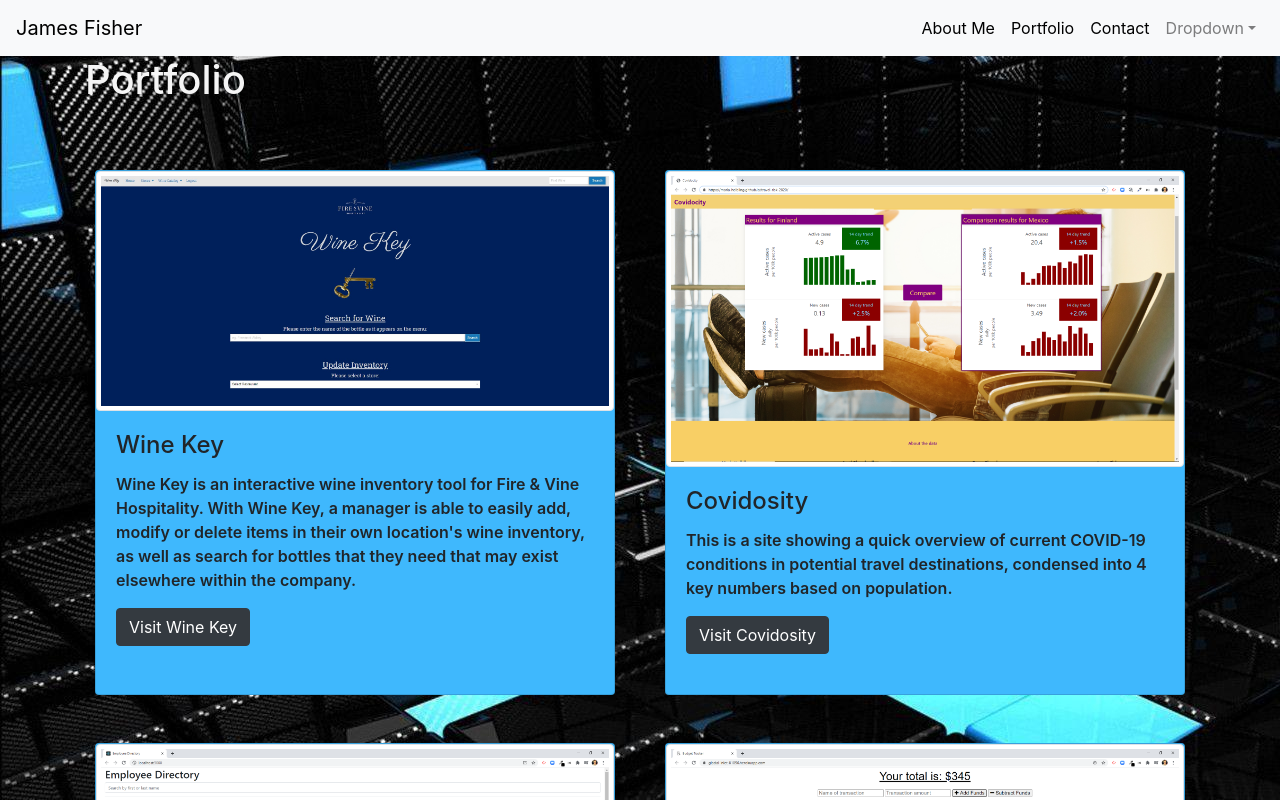
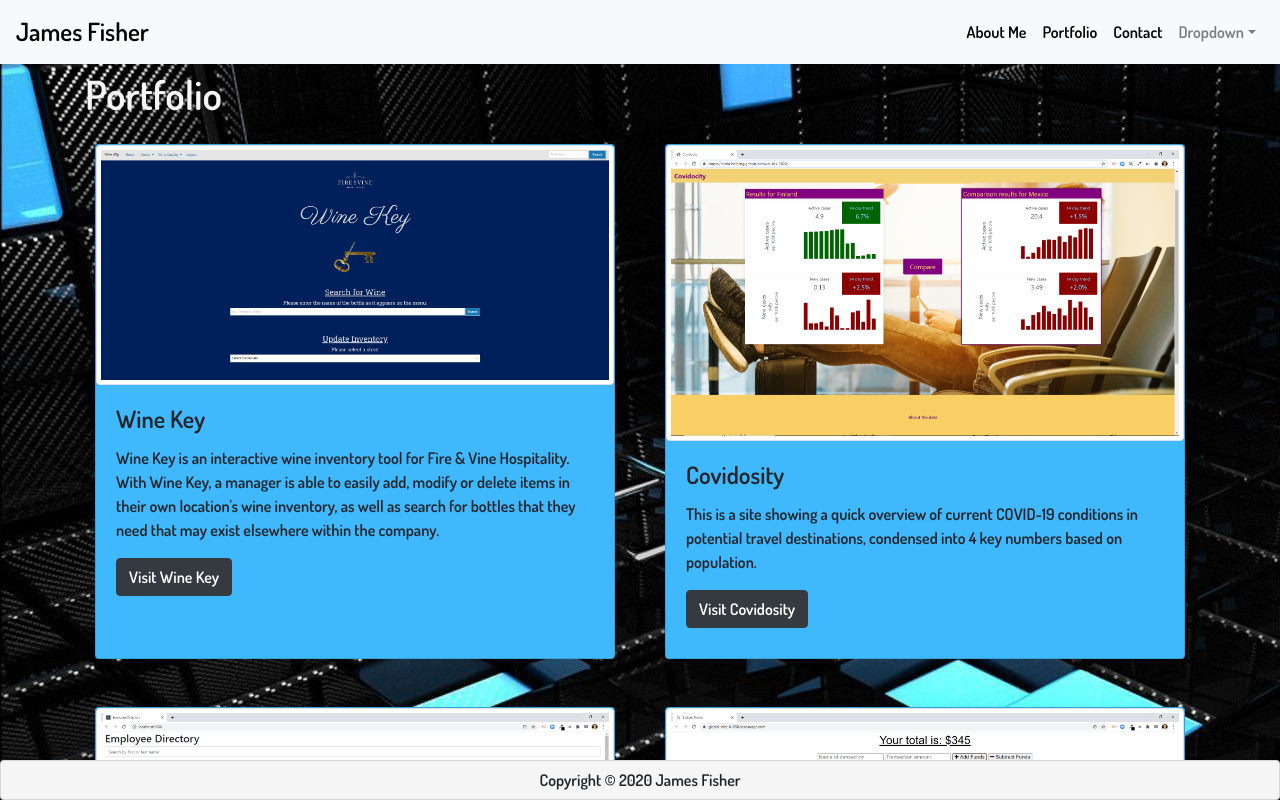
Before and after one commit to jfisher396/react-portfolio, a React (Create React App) app: page /portfolio in a window 1280 px wide. Shown: the top 800 px of the page. Built offline with nearby package versions, Linux system fonts and the light colour scheme.

Commit message:
styled fonts and added footer

```diff
--- a/public/index.html
+++ b/public/index.html
@@ -10,7 +10,7 @@
       content="Web site created using create-react-app"
     />
     <link rel="apple-touch-icon" href="%PUBLIC_URL%/logo192.png" />
-
+    <link href="https://fonts.googleapis.com/css2?family=Dosis:wght@600&family=Pangolin&display=swap" rel="stylesheet">
     <!--
       Notice the use of %PUBLIC_URL% in the tags above.
       It will be replaced with the URL of the `public` folder during the build.
--- a/src/App.css
+++ b/src/App.css
@@ -1,28 +1,40 @@
 body {
     background-image: url("./media/black-and-blue.jpg");
+    background-attachment: fixed;
     background-color: lightslategray;
 
 }
 
+.siteTitle {
+     /* text-shadow: 1px 1px; */
+     font-weight: bold;
+     font-family: 'Dosis', sans-serif;
+     font-size: 25px;
+}
+.navLinks {
+    font-family: 'Dosis', sans-serif;
+}
 #about-me {
 
     font-weight: 500;
 }
-
+.aboutMeCard {
+    font-family: 'Dosis', sans-serif;
+    margin-top: 60px;
+}
 .card {
-
+    font-family: 'Dosis', sans-serif;
     background-color: #3FB8FD;
-    margin: 10px 10px 10px;
+    margin: 10px 10px 0px;
 }
-
-#contactme {
-
-    margin-top: 20px;
+.contactCard {
+    margin-top: 70px;
 }
 
 .portTitle {
-
+    font-family: 'Dosis', sans-serif;
     color: whitesmoke;
+    margin-top: 70px;
 }
 
 .port-card {
@@ -38,3 +50,16 @@ body {
 .link:visited {
     color: black;
 }
+
+.footer {
+    text-align: center;
+    padding: 3px;
+    margin-right: 0;
+    margin-left: 0;
+    margin-bottom: 0;
+    background-color: whitesmoke;
+}
+
+.footerText {
+    margin: 4px;
+}
--- a/src/App.js
+++ b/src/App.js
@@ -5,6 +5,7 @@ import NavBar from "./components/Navbar"
 import AboutMe from "./pages/AboutMe/AboutMe"
 import Portfolio from './pages/Portfolio/Portfolio';
 import Contact from './pages/Contact/Contact';
+import Footer from './components/Footer'
 
 function App() {
   return (
@@ -25,6 +26,7 @@ function App() {
             <AboutMe />
           </Route>
         </Switch>
+        <Footer />
       </Router>
 
   );
--- /dev/null
+++ b/src/components/Footer.js
@@ -0,0 +1,12 @@
+import React from 'react'
+import { Card } from 'react-bootstrap'
+
+export default function Footer() {
+    return (
+        <>
+            <Card className="footer fixed-bottom">
+                <p className="footerText">Copyright &copy; 2020 James Fisher</p>
+            </Card>
+        </>
+    )
+}
--- a/src/components/Navbar.js
+++ b/src/components/Navbar.js
@@ -6,8 +6,8 @@ class NavBar extends Component {
   render() {
     return (
 
-      <Navbar bg="light" expand="lg">
-        <Navbar.Brand><Link to="/" className="link">James Fisher</Link></Navbar.Brand>
+      <Navbar bg="light" expand="lg" className="fixed-top mt-80 navLinks">
+        <Navbar.Brand><Link to="/" className="link siteTitle">James Fisher</Link></Navbar.Brand>
         <Navbar.Toggle aria-controls="basic-navbar-nav" />
         <Navbar.Collapse id="basic-navbar-nav">
           <Nav className="ml-auto">
--- a/src/pages/AboutMe/AboutMe.js
+++ b/src/pages/AboutMe/AboutMe.js
@@ -6,7 +6,7 @@ import "./AboutMe.css"
 
 function AboutMe() {
     return (
-      <div className="container">
+      <div className="container aboutMeCard">
         <div className="row">
           <div className="col-md-12">
             <div className="card">
@@ -36,7 +36,7 @@ function AboutMe() {
                   </p>
                 </div>
                 <Link to="/contact">
-                  <Button variant="dark">Contact James</Button>
+                  <Button variant="dark" className="mt-3">Contact James</Button>
                 </Link>
               </div>
             </div>
--- a/src/pages/Contact/Contact.js
+++ b/src/pages/Contact/Contact.js
@@ -6,7 +6,7 @@ export default function Contact() {
     <div className="container">
       <div className="row">
         <div className="col-md-4">
-          <div className="card">
+          <div className="card contactCard">
             <img
               src={ProfilePic}
               className="card-img-top"
--- a/src/pages/Portfolio/Portfolio.js
+++ b/src/pages/Portfolio/Portfolio.js
@@ -13,10 +13,10 @@ class Portfolio extends Component {
         <div className="container">
           <h1 className="portTitle">Portfolio</h1>
           <div className="row">
-            <div className="col-md-6 mt-5">
+            <div className="col-md-6 mt-2">
               <WineKey />
             </div>
-            <div className="col-md-6 mt-5">
+            <div className="col-md-6 mt-2">
               <Covidosity />
             </div>
             <div className="col-md-6 mt-5">
```
